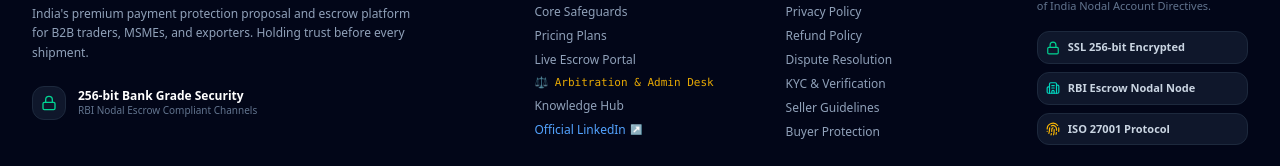
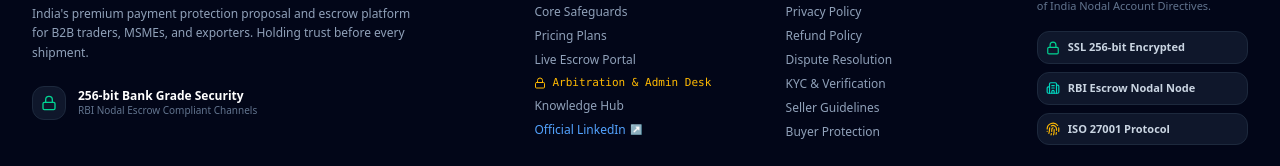
Before and after one commit to AnuraagSpeaks/tradeshield-frontend, a React (Vite) app: page / in a window 1280 px wide. Shown: the part 8116-8282 px from the top of the page. Built offline with nearby package versions, Linux system fonts and the light colour scheme; no server answers.

Commit message:
feat(security): enforce strict manual authentication for admin desk with zero auto-logins

```diff
--- a/src/App.tsx
+++ b/src/App.tsx
@@ -17,14 +17,14 @@ import { LegalModal, LegalDocType } from "./components/LegalModal";
 import { AuthOnboardingModal } from "./components/AuthOnboardingModal";
 
 const AppContent: React.FC = () => {
-  const { user, isAuthenticated, demoLogin } = useAuth();
+  const { user, isAuthenticated } = useAuth();
   const [currentView, setCurrentView] = useState<"landing" | "dashboard">("landing");
   const [legalModalOpen, setLegalModalOpen] = useState<boolean>(false);
   const [activeLegalDoc, setActiveLegalDoc] = useState<LegalDocType>("terms");
 
   // Auth & Onboarding Modal
   const [authModalOpen, setAuthModalOpen] = useState<boolean>(false);
-  const [authRole, setAuthRole] = useState<"buyer" | "supplier">("buyer");
+  const [authRole, setAuthRole] = useState<"buyer" | "supplier" | "admin">("buyer");
   const [authMode, setAuthMode] = useState<"register" | "login">("login");
 
   // Unified Navigation & URL state sync
@@ -45,8 +45,12 @@ const AppContent: React.FC = () => {
         window.scrollTo({ top: 0, behavior: "smooth" });
       }
     } else {
-      if (path === "/admin" && (!user || user.role !== "admin")) {
-        demoLogin("admin");
+      if ((path === "/admin" || path === "/court" || path === "/arbiter") && (!user || user.role !== "admin")) {
+        setCurrentView("landing");
+        setAuthRole("admin");
+        setAuthMode("login");
+        setAuthModalOpen(true);
+        return;
       }
       setCurrentView("dashboard");
       const targetPath = path || (user?.role === "admin" ? "/admin" : "/dashboard");
@@ -69,7 +73,11 @@ const AppContent: React.FC = () => {
         hash.includes("arbiter")
       ) {
         if (!user || user.role !== "admin") {
-          demoLogin("admin");
+          setCurrentView("landing");
+          setAuthRole("admin");
+          setAuthMode("login");
+          setAuthModalOpen(true);
+          return;
         }
         setCurrentView("dashboard");
       } else if (path.startsWith("/dashboard") || path.startsWith("/portal")) {
@@ -91,14 +99,14 @@ const AppContent: React.FC = () => {
     handleUrlRouting();
     window.addEventListener("popstate", handleUrlRouting);
     return () => window.removeEventListener("popstate", handleUrlRouting);
-  }, []);
+  }, [user]);
 
   const openLegalDoc = (doc: LegalDocType) => {
     setActiveLegalDoc(doc);
     setLegalModalOpen(true);
   };
 
-  const handleRoleSelect = (role: "buyer" | "supplier" = "buyer") => {
+  const handleRoleSelect = (role: "buyer" | "supplier" | "admin" = "buyer") => {
     if (isAuthenticated && user) {
       if (user.role !== role) {
         setAuthRole(role);
@@ -171,6 +179,11 @@ const AppContent: React.FC = () => {
       <Footer
         onOpenLegal={openLegalDoc}
         onNavigate={navigateTo}
+        onOpenAuth={(role, mode) => {
+          setAuthRole(role);
+          setAuthMode(mode || "login");
+          setAuthModalOpen(true);
+        }}
       />
 
       <LegalModal
--- a/src/components/AuthOnboardingModal.tsx
+++ b/src/components/AuthOnboardingModal.tsx
@@ -22,7 +22,7 @@ import { verifyGSTIN, sendEmailOTP, verifyEmailOTP, resetPasswordAPI } from "../
 
 interface AuthModalProps {
   isOpen: boolean;
-  initialRole?: "buyer" | "supplier";
+  initialRole?: "buyer" | "supplier" | "admin";
   initialMode?: "register" | "login" | "forgot_password";
   onClose: () => void;
   onSuccess: () => void;
@@ -37,7 +37,7 @@ export const AuthOnboardingModal: React.FC<AuthModalProps> = ({
 }) => {
   const { login, register, updateUser } = useAuth();
   const [mode, setMode] = useState<"login" | "register" | "otp_verify" | "forgot_password" | "reset_password">("login");
-  const [role, setRole] = useState<"buyer" | "supplier">(initialRole);
+  const [role, setRole] = useState<"buyer" | "supplier" | "admin">(initialRole);
 
   // Registration Form Fields
   const [businessName, setBusinessName] = useState("");
@@ -92,7 +92,10 @@ export const AuthOnboardingModal: React.FC<AuthModalProps> = ({
       setOtpCode("");
       setActivatedPass(null);
       if (targetMode === "login") {
-        if (initialRole === "supplier") {
+        if (initialRole === "admin") {
+          setEmail("");
+          setPassword("");
+        } else if (initialRole === "supplier") {
           setEmail("sales@bharatcastings.com");
           setPassword("Bharat@Shield2026");
         } else {
@@ -234,6 +237,10 @@ export const AuthOnboardingModal: React.FC<AuthModalProps> = ({
     const res = await login(email, password);
     setLoading(false);
     if (res.success) {
+      if (role === "admin" && res.user?.role !== "admin") {
+        setErrorMsg("Access Denied: This account does not possess administrative privileges.");
+        return;
+      }
       onSuccess();
       onClose();
     } else {
@@ -298,16 +305,13 @@ export const AuthOnboardingModal: React.FC<AuthModalProps> = ({
     }
   };
 
-  const handleQuickFillCredentials = (targetRole: "buyer" | "supplier" | "admin") => {
+  const handleQuickFillCredentials = (targetRole: "buyer" | "supplier") => {
     if (targetRole === "buyer") {
       setEmail("procurement@apexauto.in");
       setPassword("Apex@Shield2026");
-    } else if (targetRole === "supplier") {
+    } else {
       setEmail("sales@bharatcastings.com");
       setPassword("Bharat@Shield2026");
-    } else {
-      setEmail("court@payshieldx.in");
-      setPassword("Arbiter@Shield2026");
     }
     setErrorMsg("");
   };
@@ -348,8 +352,14 @@ export const AuthOnboardingModal: React.FC<AuthModalProps> = ({
         {/* Header */}
         <div className="p-5 sm:p-6 border-b border-slate-200 dark:border-slate-800 flex items-center justify-between bg-slate-50 dark:bg-slate-950/80">
           <div className="flex items-center gap-3">
-            <div className="w-10 h-10 rounded-2xl bg-blue-100 dark:bg-blue-500/20 text-blue-600 dark:text-blue-400 flex items-center justify-center font-bold shrink-0">
-              {mode === "forgot_password" || mode === "reset_password" ? (
+            <div className={`w-10 h-10 rounded-2xl flex items-center justify-center font-bold shrink-0 ${
+              role === "admin"
+                ? "bg-purple-100 dark:bg-purple-500/20 text-purple-600 dark:text-purple-400"
+                : "bg-blue-100 dark:bg-blue-500/20 text-blue-600 dark:text-blue-400"
+            }`}>
+              {role === "admin" ? (
+                <Lock className="w-5 h-5" />
+              ) : mode === "forgot_password" || mode === "reset_password" ? (
                 <KeyRound className="w-6 h-6 text-amber-600 dark:text-amber-400" />
               ) : (
                 <ShieldCheck className="w-6 h-6" />
@@ -359,6 +369,8 @@ export const AuthOnboardingModal: React.FC<AuthModalProps> = ({
               <h2 className="text-lg sm:text-xl font-black text-slate-900 dark:text-white">
                 {activatedPass
                   ? "Identity Verified & Pass Issued!"
+                  : role === "admin"
+                  ? "PayShield Neutral Arbitration & Admin Desk"
                   : mode === "login"
                   ? "Sign In to Escrow Portal"
                   : mode === "register"
@@ -370,7 +382,9 @@ export const AuthOnboardingModal: React.FC<AuthModalProps> = ({
                   : "Set New Password / PIN"}
               </h2>
               <p className="text-xs text-slate-500 dark:text-slate-400">
-                RBI Nodal Escrow Protocol • Instant Dual-Party Verification
+                {role === "admin"
+                  ? "Restricted Legal Console • Authorized Admin Credentials Required"
+                  : "RBI Nodal Escrow Protocol • Instant Dual-Party Verification"}
               </p>
             </div>
           </div>
@@ -461,7 +475,18 @@ export const AuthOnboardingModal: React.FC<AuthModalProps> = ({
           ) : mode === "login" ? (
             /* 1. SIGN IN VIEW */
             <div className="space-y-6">
-              {/* Quick-Fill Test Credentials Banner */}
+              {/* Credentials / Security Banner */}
+              {role === "admin" ? (
+                <div className="p-4 rounded-2xl bg-purple-50/80 dark:bg-purple-950/30 border border-purple-200 dark:border-purple-500/30 space-y-2">
+                  <div className="flex items-center gap-2 text-xs font-bold text-purple-900 dark:text-purple-300">
+                    <Lock className="w-4 h-4 text-purple-600 dark:text-purple-400 shrink-0" />
+                    <span>Restricted Arbitration Desk Access</span>
+                  </div>
+                  <p className="text-[11px] text-purple-700 dark:text-purple-300/80 leading-relaxed">
+                    Access to the PayShield Neutral Arbitration & Escrow Clearing Desk requires cryptographic executive credentials. Enter your authorized administrator email and security password to proceed.
+                  </p>
+                </div>
+              ) : (
                 <div className="p-4 rounded-2xl bg-blue-50/70 dark:bg-slate-950 border border-blue-200 dark:border-blue-500/20 space-y-2.5">
                   <div className="flex items-center justify-between text-xs font-bold text-slate-700 dark:text-slate-300">
                     <span className="flex items-center gap-1.5">
@@ -471,7 +496,7 @@ export const AuthOnboardingModal: React.FC<AuthModalProps> = ({
                     <span className="text-[10px] font-mono text-slate-500 dark:text-slate-400">Pre-Configured</span>
                   </div>
 
-                <div className="grid grid-cols-1 sm:grid-cols-3 gap-2">
+                  <div className="grid grid-cols-1 sm:grid-cols-2 gap-2">
                     <button
                       type="button"
                       onClick={() => handleQuickFillCredentials("buyer")}
@@ -489,28 +514,22 @@ export const AuthOnboardingModal: React.FC<AuthModalProps> = ({
                       <div className="text-[10px] font-bold text-emerald-600 dark:text-emerald-400 font-mono">SUPPLIER (BHARAT)</div>
                       <div className="text-[11px] font-medium text-slate-700 dark:text-slate-300 truncate">sales@bharatcastings.com</div>
                     </button>
-
-                  <button
-                    type="button"
-                    onClick={() => handleQuickFillCredentials("admin")}
-                    className="p-2.5 rounded-xl bg-white dark:bg-slate-900 border border-slate-200 dark:border-slate-800 hover:border-purple-500 text-left transition-all cursor-pointer group shadow-sm hover:shadow"
-                  >
-                    <div className="text-[10px] font-bold text-purple-600 dark:text-purple-400 font-mono">ARBITER COURT</div>
-                    <div className="text-[11px] font-medium text-slate-700 dark:text-slate-300 truncate">court@payshieldx.in</div>
-                  </button>
                   </div>
                 </div>
+              )}
 
               {/* Sign In Form */}
               <form onSubmit={handleLoginSubmit} className="space-y-4">
                 <div className="space-y-1.5">
-                  <label className="text-xs font-semibold text-slate-700 dark:text-slate-300">Registered Business Email *</label>
+                  <label className="text-xs font-semibold text-slate-700 dark:text-slate-300">
+                    {role === "admin" ? "Authorized Administrator Email *" : "Registered Business Email *"}
+                  </label>
                   <input
                     type="email"
                     required
                     value={email}
                     onChange={(e) => setEmail(e.target.value)}
-                    placeholder="E.g., procurement@apexauto.in"
+                    placeholder={role === "admin" ? "admin@payshieldx.in" : "E.g., procurement@apexauto.in"}
                     className="w-full px-4 py-3 rounded-xl bg-slate-50 dark:bg-slate-950 border border-slate-200 dark:border-slate-800 text-xs text-slate-900 dark:text-white focus:border-blue-500 focus:outline-none font-mono"
                   />
                 </div>
@@ -518,6 +537,7 @@ export const AuthOnboardingModal: React.FC<AuthModalProps> = ({
                 <div className="space-y-1.5">
                   <div className="flex items-center justify-between">
                     <label className="text-xs font-semibold text-slate-700 dark:text-slate-300">Password / Security PIN *</label>
+                    {role !== "admin" && (
                       <button
                         type="button"
                         onClick={() => {
@@ -529,6 +549,7 @@ export const AuthOnboardingModal: React.FC<AuthModalProps> = ({
                       >
                         Forgot Password?
                       </button>
+                    )}
                   </div>
                   <input
                     type="password"
@@ -543,7 +564,11 @@ export const AuthOnboardingModal: React.FC<AuthModalProps> = ({
                 <button
                   type="submit"
                   disabled={loading}
-                  className="w-full py-3.5 rounded-xl bg-gradient-to-r from-blue-600 to-indigo-600 hover:from-blue-500 hover:to-indigo-500 text-white font-extrabold text-xs flex items-center justify-center gap-2 shadow-lg shadow-blue-500/25 transition-all cursor-pointer disabled:opacity-50"
+                  className={`w-full py-3.5 rounded-xl text-white font-extrabold text-xs flex items-center justify-center gap-2 shadow-lg transition-all cursor-pointer disabled:opacity-50 ${
+                    role === "admin"
+                      ? "bg-gradient-to-r from-purple-700 to-indigo-700 hover:from-purple-600 hover:to-indigo-600 shadow-purple-600/25"
+                      : "bg-gradient-to-r from-blue-600 to-indigo-600 hover:from-blue-500 hover:to-indigo-500 shadow-blue-500/25"
+                  }`}
                 >
                   {loading ? (
                     <>
@@ -552,14 +577,15 @@ export const AuthOnboardingModal: React.FC<AuthModalProps> = ({
                     </>
                   ) : (
                     <>
-                      <span>Authenticate & Sign In to Escrow Portal</span>
+                      <span>{role === "admin" ? "Authenticate Executive Admin Access" : "Authenticate & Sign In to Escrow Portal"}</span>
                       <ArrowRight className="w-4 h-4" />
                     </>
                   )}
                 </button>
               </form>
 
-              {/* Registration Trigger Box */}
+              {/* Registration Trigger Box - Hidden for Admin role */}
+              {role !== "admin" && (
                 <div className="pt-4 border-t border-slate-200 dark:border-slate-800 flex flex-col sm:flex-row items-center justify-between gap-3 bg-slate-50 dark:bg-slate-950 p-4 rounded-2xl border border-slate-200 dark:border-slate-800">
                   <div>
                     <div className="font-bold text-slate-900 dark:text-white text-xs">New business organization?</div>
@@ -578,6 +604,7 @@ export const AuthOnboardingModal: React.FC<AuthModalProps> = ({
                     Register Business Account →
                   </button>
                 </div>
+              )}
             </div>
           ) : mode === "register" ? (
             /* 2. REGISTRATION FORM VIEW */
@@ -653,10 +680,10 @@ export const AuthOnboardingModal: React.FC<AuthModalProps> = ({
                     <span className="text-[11px] text-slate-500 dark:text-slate-400">Need sample test data?</span>
                     <button
                       type="button"
-                      onClick={() => handleFillDemoData(role)}
+                      onClick={() => handleFillDemoData(role === "supplier" ? "supplier" : "buyer")}
                       className="text-[11px] font-bold text-blue-600 dark:text-blue-400 hover:underline cursor-pointer flex items-center gap-1"
                     >
-                      <Sparkles className="w-3 h-3" /> Auto-fill {role === "buyer" ? "Buyer" : "Supplier"} Profile
+                      <Sparkles className="w-3 h-3" /> Auto-fill {role === "supplier" ? "Supplier" : "Buyer"} Profile
                     </button>
                   </div>
                 </div>
--- a/src/components/Footer.tsx
+++ b/src/components/Footer.tsx
@@ -5,9 +5,10 @@ import { LegalDocType } from './LegalModal';
 interface FooterProps {
   onOpenLegal: (doc: LegalDocType) => void;
   onNavigate: (view: 'landing' | 'dashboard', hash?: string, path?: string) => void;
+  onOpenAuth?: (role: 'buyer' | 'supplier' | 'admin', mode?: 'login' | 'register') => void;
 }
 
-export const Footer: React.FC<FooterProps> = ({ onOpenLegal, onNavigate }) => {
+export const Footer: React.FC<FooterProps> = ({ onOpenLegal, onNavigate, onOpenAuth }) => {
   return (
     <footer className="border-t border-slate-800/80 bg-slate-950 text-slate-400 text-xs">
       <div className="max-w-7xl mx-auto px-4 sm:px-6 lg:px-8 py-16">
@@ -60,16 +61,20 @@ export const Footer: React.FC<FooterProps> = ({ onOpenLegal, onNavigate }) => {
                 </button>
               </li>
               <li>
-                <a
-                  href="/admin"
-                  onClick={(e) => {
-                    e.preventDefault();
-                    onNavigate('dashboard', undefined, '/admin');
+                <button
+                  type="button"
+                  onClick={() => {
+                    if (onOpenAuth) {
+                      onOpenAuth('admin', 'login');
+                    } else {
+                      onNavigate('dashboard', undefined, '/admin');
+                    }
                   }}
-                  className="hover:text-emerald-400 transition-colors flex items-center gap-1.5 text-amber-400/90 font-mono text-[11px]"
+                  className="hover:text-amber-300 transition-colors flex items-center gap-1.5 text-amber-400 font-mono text-[11px] cursor-pointer"
                 >
-                  <span>⚖️ Arbitration & Admin Desk</span>
-                </a>
+                  <Lock className="w-3 h-3" />
+                  <span>Arbitration & Admin Desk</span>
+                </button>
               </li>
               <li>
                 <a href="#knowledge" onClick={(e) => { e.preventDefault(); onNavigate('landing', '#knowledge'); }} className="hover:text-emerald-400 transition-colors">Knowledge Hub</a>
--- a/src/context/AuthContext.tsx
+++ b/src/context/AuthContext.tsx
@@ -4,11 +4,11 @@ import { User } from "../types";
 interface AuthContextType {
   user: User | null;
   isAuthenticated: boolean;
-  login: (email: string, password?: string) => Promise<{ success: boolean; message?: string }>;
+  login: (email: string, password?: string) => Promise<{ success: boolean; message?: string; user?: User }>;
   register: (userData: Partial<User>) => Promise<{ success: boolean; message?: string; user?: User }>;
   logout: () => void;
   updateUser: (data: Partial<User>) => void;
-  demoLogin: (role: "buyer" | "supplier" | "admin") => void;
+  demoLogin: (role: "buyer" | "supplier") => void;
 }
 
 const AuthContext = createContext<AuthContextType | undefined>(undefined);
@@ -52,22 +52,6 @@ const DEMO_ACCOUNTS: Record<string, User> = {
     pass_id: "PSX-SUPPLIER-389102",
     verified: true,
   },
-  admin: {
-    id: "user_arbiter_1",
-    email: "court@payshieldx.in",
-    business_name: "PayShield Neutral Arbitration Panel",
-    contact_person: "Justice (Retd.) K. N. Verma",
-    designation: "Chief Legal Arbiter",
-    gst: "07AAACT0001A1Z9",
-    pan: "AAACT0001A",
-    mobile: "9811000001",
-    city: "New Delhi",
-    state: "Delhi NCR",
-    category: "Legal & Regulatory Arbitration",
-    role: "admin",
-    pass_id: "PSX-ARBITER-000001",
-    verified: true,
-  },
 };
 
 export const AuthProvider: React.FC<{ children: React.ReactNode }> = ({ children }) => {
@@ -92,33 +76,25 @@ export const AuthProvider: React.FC<{ children: React.ReactNode }> = ({ children
     }
   }, [user]);
 
-  const login = async (email: string, password?: string): Promise<{ success: boolean; message?: string }> => {
-    const lowerEmail = email.toLowerCase().trim();
-    const isSupplierEmail = lowerEmail.includes("supplier") || lowerEmail.includes("sales") || lowerEmail.includes("bharat") || lowerEmail.includes("seller") || lowerEmail.includes("castings");
-    const isAdminEmail = lowerEmail.includes("court") || lowerEmail.includes("admin") || lowerEmail.includes("arbiter");
+  const login = async (email: string, password?: string): Promise<{ success: boolean; message?: string; user?: User }> => {
+    const cleanEmail = email.toLowerCase().trim();
+    if (!cleanEmail || !cleanEmail.includes("@")) {
+      return { success: false, message: "Please enter a valid email address." };
+    }
+    if (!password) {
+      return { success: false, message: "Password credentials are required." };
+    }
+
+    const isSupplierEmail = cleanEmail.includes("supplier") || cleanEmail.includes("sales") || cleanEmail.includes("bharat") || cleanEmail.includes("seller") || cleanEmail.includes("castings");
+    const isAdminEmail = cleanEmail.includes("court") || cleanEmail.includes("admin") || cleanEmail.includes("arbiter");
     const inferredRole: "buyer" | "supplier" | "admin" = isAdminEmail ? "admin" : isSupplierEmail ? "supplier" : "buyer";
 
-    // 1. Check exact match in pre-seeded demo accounts first
-    for (const d of Object.values(DEMO_ACCOUNTS)) {
-      if (d.email.toLowerCase() === lowerEmail) {
-        setUser(d);
-        try {
-          fetch(`${API_BASE}/auth/login`, {
-            method: "POST",
-            headers: { "Content-Type": "application/json" },
-            body: JSON.stringify({ email, password, role: d.role }),
-          });
-        } catch {}
-        return { success: true, message: "Signed in successfully (Pre-seeded Account)" };
-      }
-    }
-
-    // 2. Try Backend API
+    // 1. Authenticate strictly against Backend API
     try {
       const res = await fetch(`${API_BASE}/auth/login`, {
         method: "POST",
         headers: { "Content-Type": "application/json" },
-        body: JSON.stringify({ email, password, role: inferredRole }),
+        body: JSON.stringify({ email: cleanEmail, password, role: inferredRole }),
       });
       const data = await res.json();
       if (res.ok && data.data?.user) {
@@ -131,48 +107,38 @@ export const AuthProvider: React.FC<{ children: React.ReactNode }> = ({ children
         const loggedUser: User = {
           id: u.id || "user_" + Math.random().toString(36).substring(2, 8),
           email: u.email,
-          business_name: u.business_name || (finalRole === "supplier" ? "Bharat Precision Castings Ltd" : "Apex Auto Components Pvt Ltd"),
+          business_name: u.business_name || (finalRole === "admin" ? "PayShield Neutral Arbitration Panel" : finalRole === "supplier" ? "Bharat Precision Castings Ltd" : "Apex Auto Components Pvt Ltd"),
           contact_person: u.contact_person || u.full_name || u.name || "Authorized Signatory",
-          designation: u.designation || (finalRole === "buyer" ? "Head of Procurement" : "Managing Director"),
-          gst: u.gst || (finalRole === "supplier" ? "24AABCB5678B1Z2" : "27AAACA1234A1Z5"),
-          pan: u.pan || (finalRole === "supplier" ? "AABCB5678B" : "AAACA1234A"),
+          designation: u.designation || (finalRole === "admin" ? "Chief Legal Arbiter" : finalRole === "buyer" ? "Head of Procurement" : "Managing Director"),
+          gst: u.gst || (finalRole === "admin" ? "07AAACT0001A1Z9" : finalRole === "supplier" ? "24AABCB5678B1Z2" : "27AAACA1234A1Z5"),
+          pan: u.pan || (finalRole === "admin" ? "AAACT0001A" : finalRole === "supplier" ? "AABCB5678B" : "AAACA1234A"),
           mobile: u.mobile || "9876543210",
-          city: u.city || (finalRole === "supplier" ? "Vadodara" : "Pune"),
-          state: u.state || (finalRole === "supplier" ? "Gujarat" : "Maharashtra"),
-          category: u.category || (finalRole === "supplier" ? "Precision Metal & Foundry" : "Automotive & Heavy Engineering"),
+          city: u.city || (finalRole === "admin" ? "New Delhi" : finalRole === "supplier" ? "Vadodara" : "Pune"),
+          state: u.state || (finalRole === "admin" ? "Delhi NCR" : finalRole === "supplier" ? "Gujarat" : "Maharashtra"),
+          category: u.category || (finalRole === "admin" ? "Neutral Commercial Arbitration" : finalRole === "supplier" ? "Precision Metal & Foundry" : "Automotive & Heavy Engineering"),
           role: finalRole,
-          plan_tier: finalRole === "buyer" ? "buyer_free" : "business",
+          plan_tier: finalRole === "buyer" ? "buyer_free" : finalRole === "supplier" ? "business" : "enterprise",
           pass_id: u.pass_id || ("PSX-" + finalRole.toUpperCase() + "-" + Math.floor(100000 + Math.random() * 900000)),
           verified: true,
           token: data.data.token,
         };
         setUser(loggedUser);
-        return { success: true, message: "Signed in successfully" };
+        return { success: true, message: "Signed in successfully", user: loggedUser };
+      } else {
+        return { success: false, message: data.error || data.message || "Invalid email or password credentials." };
       }
     } catch {
-      // Fallback
+      // Offline fallback strictly forbidden for Admin role
+      if (inferredRole !== "admin") {
+        for (const d of Object.values(DEMO_ACCOUNTS)) {
+          if (d.email.toLowerCase() === cleanEmail) {
+            setUser(d);
+            return { success: true, message: "Signed in successfully", user: d };
+          }
+        }
+      }
+      return { success: false, message: "Invalid credentials or authentication server unreachable." };
     }
-
-    // 3. Auto-create user with accurate role
-    const autoUser: User = {
-      id: "user_" + Math.random().toString(36).substring(2, 8),
-      email: email,
-      business_name: isSupplierEmail ? "Bharat Precision Castings Ltd" : email.split("@")[0].toUpperCase() + " ENTERPRISES",
-      contact_person: isSupplierEmail ? "Rajesh Singhania" : "Authorized Signatory",
-      designation: isSupplierEmail ? "Managing Director" : "Executive Director",
-      gst: isSupplierEmail ? "24AABCB5678B1Z2" : "27AAAAA0000A1Z5",
-      pan: isSupplierEmail ? "AABCB5678B" : "AAAAA0000A",
-      mobile: isSupplierEmail ? "9898123456" : "9876543210",
-      city: isSupplierEmail ? "Vadodara" : "Mumbai",
-      state: isSupplierEmail ? "Gujarat" : "Maharashtra",
-      category: isSupplierEmail ? "Heavy Engineering & Foundries" : "B2B Trade & Commerce",
-      role: inferredRole,
-      plan_tier: inferredRole === "buyer" ? "buyer_free" : "business",
-      pass_id: "PSX-" + inferredRole.toUpperCase() + "-" + Math.floor(100000 + Math.random() * 900000),
-      verified: true,
-    };
-    setUser(autoUser);
-    return { success: true, message: "Signed in successfully" };
   };
 
   const register = async (userData: Partial<User>): Promise<{ success: boolean; message?: string; user?: User }> => {
@@ -228,7 +194,7 @@ export const AuthProvider: React.FC<{ children: React.ReactNode }> = ({ children
     setUser(updated);
   };
 
-  const demoLogin = (role: "buyer" | "supplier" | "admin") => {
+  const demoLogin = (role: "buyer" | "supplier") => {
     setUser(DEMO_ACCOUNTS[role] || DEMO_ACCOUNTS.buyer);
   };
 
```
Lines whose indentation alone changed are shown as unchanged.
